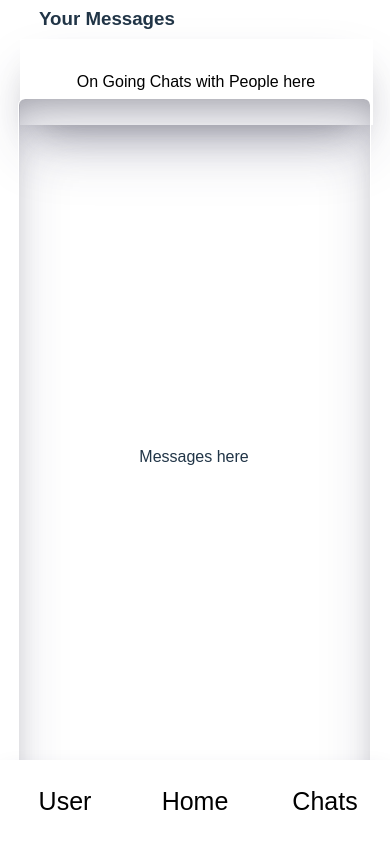
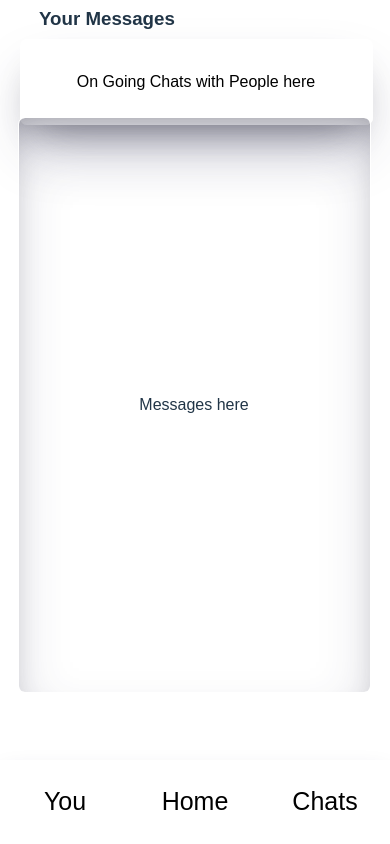
Before and after one commit to GundogCodes/GoodForum., a React (Vite) app: page /chats in a window 390 px wide. Built offline with nearby package versions, Linux system fonts and the light colour scheme.

Commit message:
frontend structure is great

```diff
--- a/controllers/user.cjs
+++ b/controllers/user.cjs
@@ -21,7 +21,6 @@ function checkToken(req, res) {
 //authencationn function which returns the local token
 const apiController ={
     auth (req,res){
-
         res.json(res.locals.data.token)
     }
 }
--- a/src/components/ChatsAside/ChatsAside.module.scss
+++ b/src/components/ChatsAside/ChatsAside.module.scss
@@ -1,8 +1,8 @@
 .ChatsAside{
     position: absolute;
-    margin-top: 6vmin;
+    margin-top: 5vmin;
     left: 5vw;
-    width: 20vw;
+    width: 19vw;
     height: 85vh;
     display: flex;
     flex-direction: column;
@@ -10,18 +10,21 @@
     align-items: center;
     overflow-y: scroll;
     border: solid 1px white;
-    box-shadow: rgba(50, 50, 93, 0.25) 0px 30px 60px -12px, rgba(0, 0, 0, 0.3) 0px 18px 36px -18px;
     animation: fadeIn 0.5s;
     color: black;
+    border-radius: 7px;
+    box-shadow: rgba(50, 50, 93, 0.25) 0px 30px 60px -12px inset, rgba(0, 0, 0, 0.3) 0px 18px 36px -18px inset;
+
 }
 
 @keyframes fadeIn {
     0% { opacity: 0; }
     100% { opacity: 1; }
-  }
+}
 
 @media (max-width:900px) {
     .ChatsAside{
+        box-shadow: rgba(50, 50, 93, 0.25) 0px 30px 60px -12px, rgba(0, 0, 0, 0.3) 0px 18px 36px -18px;
         position: absolute;
     margin-top: 10vmin;
     left: 5vw;
--- a/src/components/ChatsFlow/ChatsFlow.module.scss
+++ b/src/components/ChatsFlow/ChatsFlow.module.scss
@@ -22,9 +22,9 @@
 @media (max-width:900px) {
     .ChatsFlow{
         position: absolute;
-        margin-top: 25vmin;
+        margin-top: 30vmin;
         width: 90vw;
-        height: 85vh;
+        height: 68vh;
         display: flex;
         flex-direction: column;
         align-items: center;
--- a/src/components/UserAside/UserAside.jsx
+++ b/src/components/UserAside/UserAside.jsx
@@ -2,7 +2,7 @@ import styles from './UserAside.module.scss'
 
 export default function UserAside(){
     return(
-        <div className={styles.UserAside}>
+        <div  className={styles.UserAside}>
         user Aside
         </div>
     )
--- a/src/components/UserAside/UserAside.module.scss
+++ b/src/components/UserAside/UserAside.module.scss
@@ -30,8 +30,8 @@
     height: 30vh;
     display: flex;
     flex-direction: column;
+    color: black;
     justify-content: center;
     align-items: center;
-    color: black;
     }
 }
--- a/src/router/routes.jsx
+++ b/src/router/routes.jsx
@@ -6,7 +6,7 @@ import ChatsPage from '../pages/ChatsPage/ChatsPage'
 const routes = [
 	{
 		Component: UserPage,
-		key: 'User',
+		key: 'You',
 		path: '/user/:id'
 	},
 	{
```
